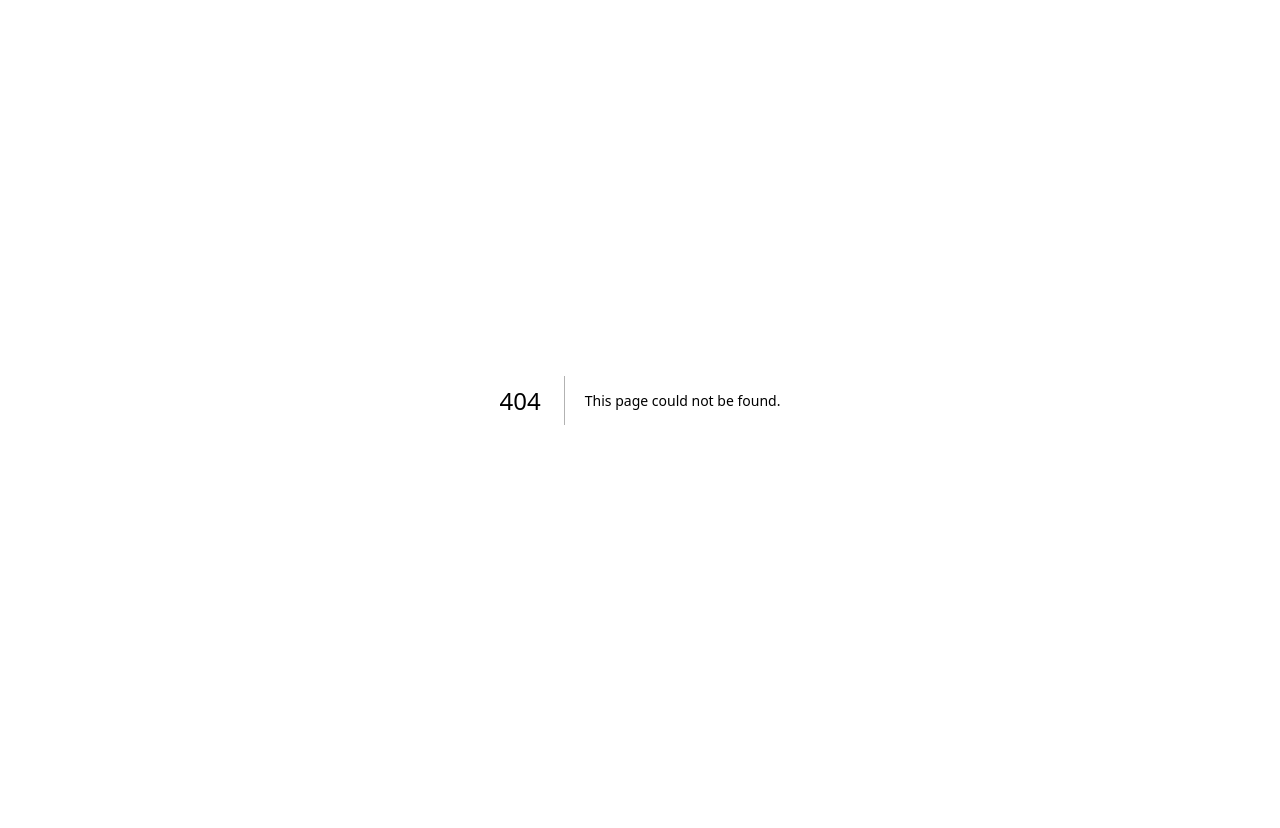
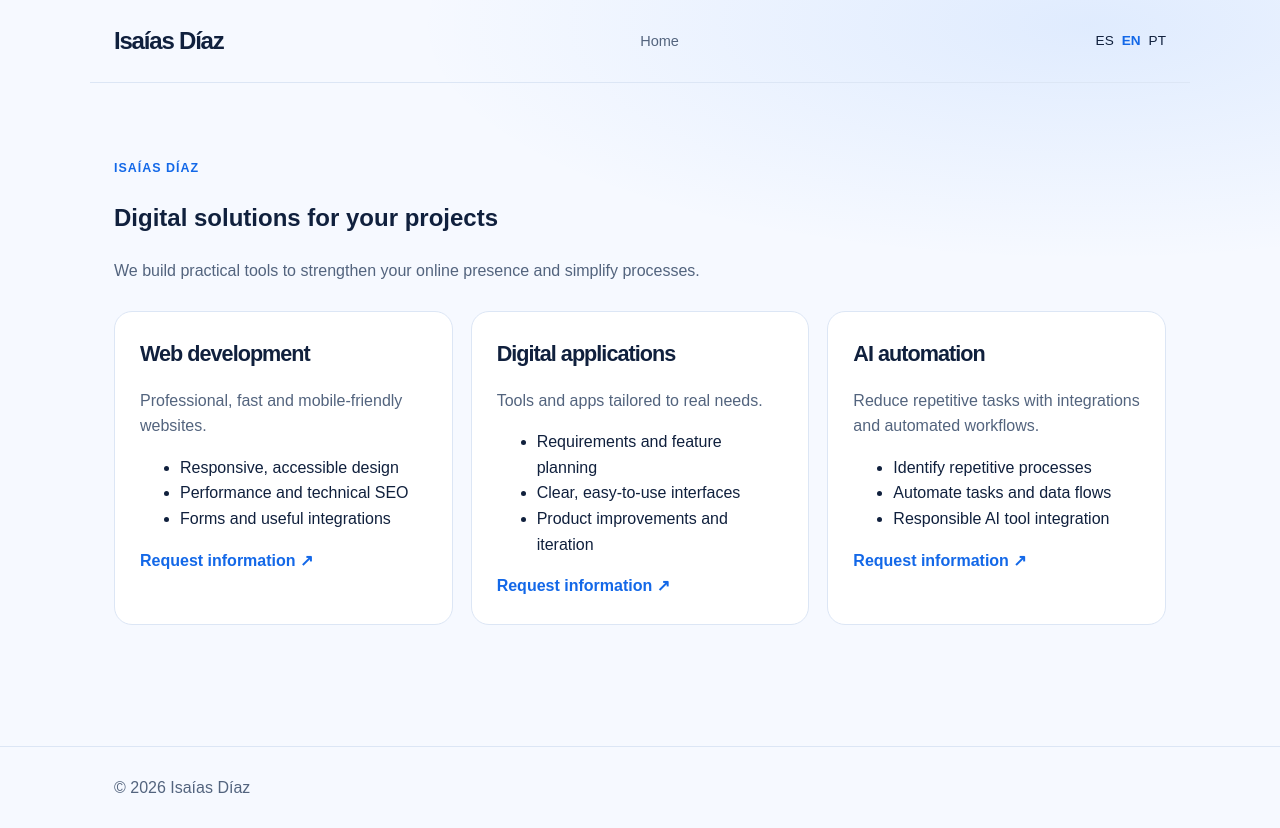
Before and after one commit to roshi2709/isaiasdiaz-web, a Next.js app: page /en/servicios/ in a window 1280 px wide. Before the commit this address had no page. Before the commit the page ends 800 px from the top, so only its background shows below. Built offline with nearby package versions, Linux system fonts and the light colour scheme.

Commit message:
feat: build multilingual commercial services landing page

```diff
--- /dev/null
+++ b/src/app/[lang]/servicios/page.tsx
@@ -0,0 +1,11 @@
+import type { Metadata } from 'next';
+import Link from 'next/link';
+const services={
+ es:{heading:'Soluciones digitales para tus proyectos',intro:'Desarrollamos herramientas prácticas para mejorar tu presencia en Internet y simplificar procesos.',home:'Inicio',contact:'Solicitar información',items:[{slug:'desarrollo-web',title:'Desarrollo web',intro:'Sitios web profesionales, rápidos y adaptados a móviles.',features:['Diseño responsive y accesible','Optimización de rendimiento y SEO técnico','Integración de formularios y funcionalidades útiles']},{slug:'aplicaciones-digitales',title:'Aplicaciones digitales',intro:'Herramientas y aplicaciones pensadas para necesidades concretas.',features:['Análisis de necesidades y funcionalidades','Interfaces claras y fáciles de utilizar','Mejoras y evolución del producto']},{slug:'automatizacion-ia',title:'Automatización con IA',intro:'Reducimos tareas repetitivas mediante integraciones y flujos automatizados.',features:['Identificación de procesos repetitivos','Automatización de tareas y datos','Integración responsable de herramientas de IA']}]},
+ en:{heading:'Digital solutions for your projects',intro:'We build practical tools to strengthen your online presence and simplify processes.',home:'Home',contact:'Request information',items:[{slug:'desarrollo-web',title:'Web development',intro:'Professional, fast and mobile-friendly websites.',features:['Responsive, accessible design','Performance and technical SEO','Forms and useful integrations']},{slug:'aplicaciones-digitales',title:'Digital applications',intro:'Tools and apps tailored to real needs.',features:['Requirements and feature planning','Clear, easy-to-use interfaces','Product improvements and iteration']},{slug:'automatizacion-ia',title:'AI automation',intro:'Reduce repetitive tasks with integrations and automated workflows.',features:['Identify repetitive processes','Automate tasks and data flows','Responsible AI tool integration']}]},
+ pt:{heading:'Soluções digitais para seus projetos',intro:'Criamos ferramentas práticas para fortalecer sua presença online e simplificar processos.',home:'Início',contact:'Solicitar informações',items:[{slug:'desarrollo-web',title:'Desenvolvimento web',intro:'Sites profissionais, rápidos e adaptados a dispositivos móveis.',features:['Design responsivo e acessível','Desempenho e SEO técnico','Formulários e integrações úteis']},{slug:'aplicaciones-digitales',title:'Aplicativos digitais',intro:'Ferramentas e aplicativos para necessidades reais.',features:['Planejamento de requisitos e funcionalidades','Interfaces claras e fáceis de usar','Melhorias contínuas do produto']},{slug:'automatizacion-ia',title:'Automação com IA',intro:'Reduza tarefas repetitivas com integrações e fluxos automatizados.',features:['Identificação de processos repetitivos','Automação de tarefas e dados','Integração responsável de ferramentas de IA']}]}
+} as const;
+type Lang=keyof typeof services;
+export function generateStaticParams(){return [{lang:'es'},{lang:'en'},{lang:'pt'}]}
+export async function generateMetadata({params}:{params:Promise<{lang:string}>}):Promise<Metadata>{const {lang}=await params;const locale:Lang=lang==='en'||lang==='pt'?lang:'es';const t=services[locale];return {title:t.heading,description:t.intro,robots:{index:false,follow:false},alternates:{canonical:`https://isaiasdiaz.com/${locale}/servicios/`,languages:{es:'https://isaiasdiaz.com/es/servicios/',en:'https://isaiasdiaz.com/en/servicios/',pt:'https://isaiasdiaz.com/pt/servicios/'}}}}
+export default async function Services({params}:{params:Promise<{lang:string}>}){const {lang}=await params;const locale:Lang=lang==='en'||lang==='pt'?lang:'es';const t=services[locale];return <><header className="top wrap"><Link className="brand" href={`/${locale}/`}>Isaías Díaz</Link><nav className="nav"><Link href={`/${locale}/`}>{t.home}</Link></nav><div className="langs">{(['es','en','pt'] as const).map(l=><Link key={l} href={`/${l}/servicios/`} aria-current={locale===l?'page':undefined}>{l.toUpperCase()}</Link>)}</div></header><main className="wrap"><section className="section"><div className="eyebrow">Isaías Díaz</div><h1>{t.heading}</h1><p className="lead">{t.intro}</p><div className="grid">{t.items.map(item=><article className="card" key={item.slug}><h2 style={{fontSize:'1.35rem'}}>{item.title}</h2><p>{item.intro}</p><ul>{item.features.map(f=><li key={f}>{f}</li>)}</ul><a href="mailto:contacto@isaiasdiaz.com?subject=Consulta%20sobre%20servicios">{t.contact} ↗</a></article>)}</div></section></main><footer className="footer"><div className="wrap">© {new Date().getFullYear()} Isaías Díaz</div></footer></>}
```
